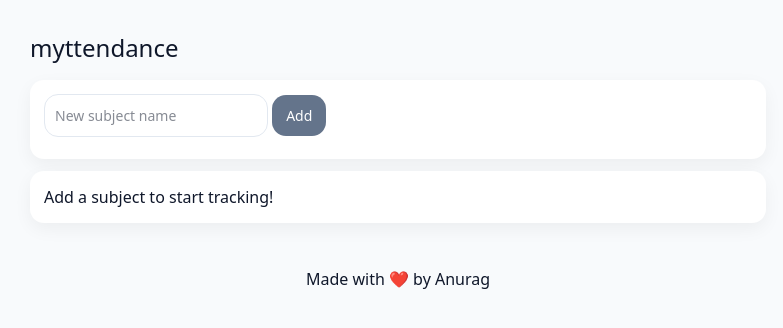
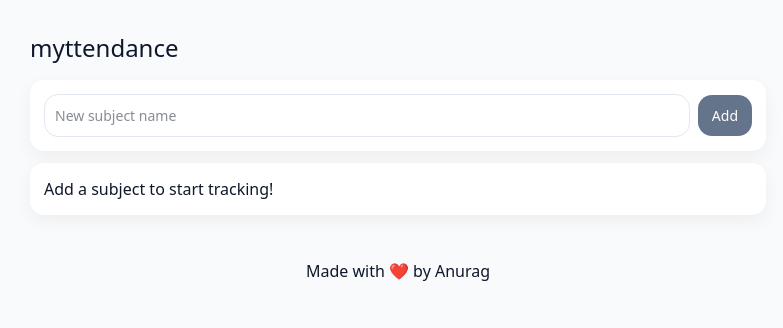
Before and after one commit to theAnuragMishra/myttendance, a SvelteKit app: page / in a window 1280 px wide. Shown: the top 328 px of the page, without its empty margins (242-1025 px from the left). Built offline with nearby package versions, Linux system fonts and the light colour scheme.

Commit message:
change styles

```diff
--- a/src/lib/components/Modal.svelte
+++ b/src/lib/components/Modal.svelte
@@ -23,7 +23,8 @@
 
 		<div class="flex justify-end gap-2">
 			<!-- svelte-ignore a11y_autofocus -->
-			<button class="bg-(--muted) px-4 py-1" autofocus onclick={() => dialog.close()}>Cancel</button
+			<button class="bg-(--muted) px-4 py-1 text-white" autofocus onclick={() => dialog.close()}
+				>Cancel</button
 			>
 			<button
 				class="danger px-4 py-1"
--- a/src/routes/+page.svelte
+++ b/src/routes/+page.svelte
@@ -38,8 +38,8 @@
 
 <h1 class="mb-4 text-2xl">myttendance</h1>
 
-<div class="card">
-	<input bind:value={newSubject} placeholder="New subject name" />
+<div class="card flex items-center gap-2">
+	<input class="w-full" bind:value={newSubject} placeholder="New subject name" />
 	<button class="primary" disabled={newSubject.trim().length == 0} onclick={handleAddSubject}
 		>Add</button
 	>
@@ -50,7 +50,7 @@
 		{#each subjects as subject, i (i)}
 			<li class={`flex justify-between gap-5`}>
 				<button
-					class={`px-4 py-2.5 ${percentages[subject.id] >= 75 ? 'bg-[#dcfce7] text-(--success)' : 'bg-[#fee2e2] text-(--danger)'} flex w-full justify-between`}
+					class={`border border-black px-4 py-2.5 ${percentages[subject.id] >= 75 ? 'bg-[#dcfce7] text-(--success)' : 'bg-[#fee2e2] text-(--danger)'} flex w-full justify-between`}
 					onclick={() => openSubject(subject.id)}
 				>
 					<span>{subject.name}</span>
@@ -58,7 +58,7 @@
 				</button>
 				<button
 					aria-label="delete"
-					class="text-(--danger)"
+					class="text-gray-600"
 					onclick={() => {
 						showModal = true;
 						subjectToDelete = subject.id;
--- a/src/routes/global.css
+++ b/src/routes/global.css
@@ -27,7 +27,6 @@ body {
 }
 
 button {
-	border: none;
 	font-size: 14px;
 	cursor: pointer;
 
@@ -60,7 +59,6 @@ input {
 	padding: 10px;
 	border-radius: var(--radius);
 	border: 1px solid var(--border);
-	margin-bottom: 8px;
 	font-size: 14px;
 }
 
```
